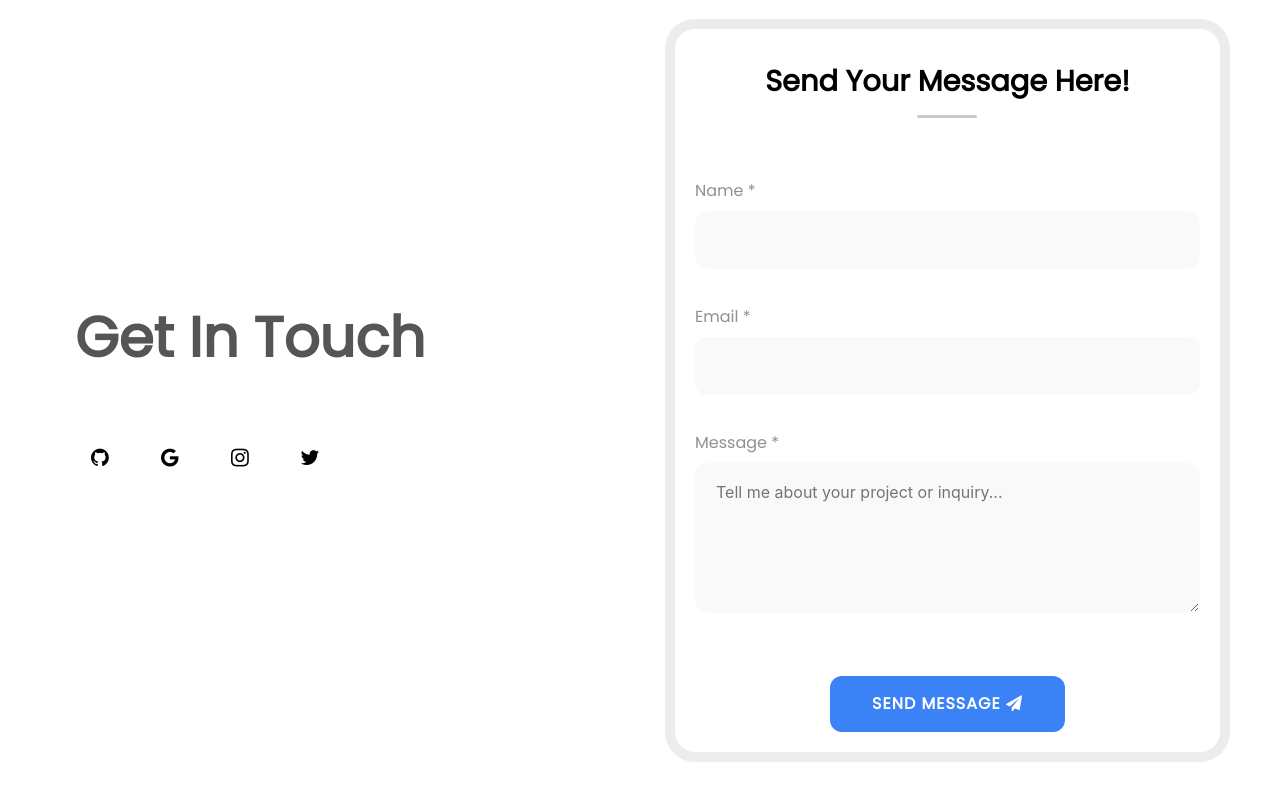
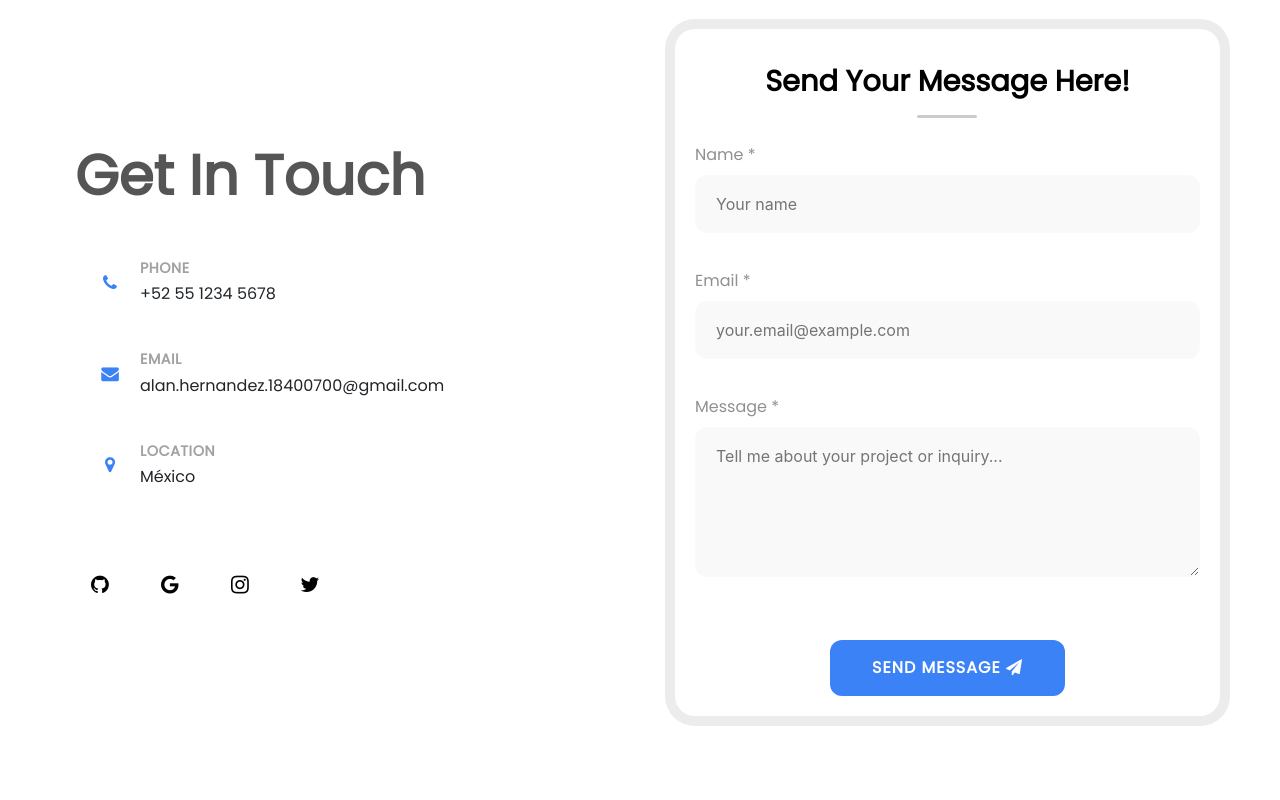
Before and after one commit to japhdev/client, a React (Create React App) app: page / in a window 1280 px wide. Shown: the part 4311-5111 px from the top of the page. After the commit the page ends 5077 px from the top, so only its background shows below. Built offline with nearby package versions, Linux system fonts and the light colour scheme; a web font is replaced by a local one.

Commit message:
feat: Add contact information display in ContactMe component and improve form placeholders

```diff
--- a/src/PortfolioContainer/ContactMe/ContactMe.js
+++ b/src/PortfolioContainer/ContactMe/ContactMe.js
@@ -61,6 +61,11 @@ export default function ContactMe(props) {
 
     };
 
+    const contactInfo = {
+        phone: "+52 55 1234 5678",
+        email: "alan.hernandez.18400700@gmail.com",
+        location: "México",
+    };
 
     return (
         <div className="main-container" id={props.id || ""}>
@@ -76,12 +81,49 @@ export default function ContactMe(props) {
                             loop
                         />
                     </h2>
+                    <div className="contact-info">
+                        <div className="contact-item">
+                            <div className="contact-icon">
+                                <i className="fa fa-phone"></i>
+                            </div>
+                            <div className="contact-details">
+                                <h4>Phone</h4>
+                                <div href={`tel:${contactInfo.phone}`} className="contact-details">
+                                    {contactInfo.phone}
+                                </div>
+                            </div>
+                        </div>
+
+                            <div className="contact-item">
+                                <div className="contact-icon">
+                                    <i className="fa fa-envelope"></i>
+                                </div>
+                                <div className="contact-details">
+                                    <h4>Email</h4>
+                                    <div className="contact-details">
+                                        {contactInfo.email}
+                                    </div>
+                                </div>
+                            </div>
+
+                        <div className="contact-item">
+                            <div className="contact-icon">
+                                <i className="fa fa-map-marker"></i>
+                            </div>
+                            <div className="contact-details">
+                                <h4>Location</h4>
+                                <div className="contact-details">
+                                    {contactInfo.location}
+                                </div>
+                            </div>
+                        </div>
+                    </div>
 
                     <div className="social-links">
                         <a href="https://github.com/japhdev">
                                 <i className="fa fa-github"></i>
                             </a>
-                            <a href="#">
+                            <a href={`mailto:${contactInfo.email}`} title="Email">
                                 <i className="fa fa-google"></i>
                             </a>
                             <a href="#">
@@ -98,11 +140,11 @@ export default function ContactMe(props) {
                     </div>
 
                         <form onSubmit={submitForm}>
-                            <p >{banner}</p>
 
                             <div className="form-group">
                                 <label htmlFor="name">Name *</label>
                                 <input type="text"
+                                placeholder="Your name"
                                 onChange={handleName}
                                 value={name}/>
                             </div>
@@ -111,7 +153,7 @@ export default function ContactMe(props) {
                                 <label htmlFor="email">Email *</label>
                                 <input
                                     type="email"
-
+                                    placeholder="your.email@example.com"
                                     onChange={handleEmail}
                                     value={email}
                                 />
@@ -132,7 +174,7 @@ export default function ContactMe(props) {
                                 <button type="submit">
                                     Send Message <i className="fa fa-paper-plane"/>
                                     {bool?(<b className="load">
-                                        <p>load</p>
+
                                     </b>):("")}
                                 </button>
                             </div>
```
Also changed, not shown: src/PortfolioContainer/ContactMe/ContactMe.css (line endings or trailing spaces).
